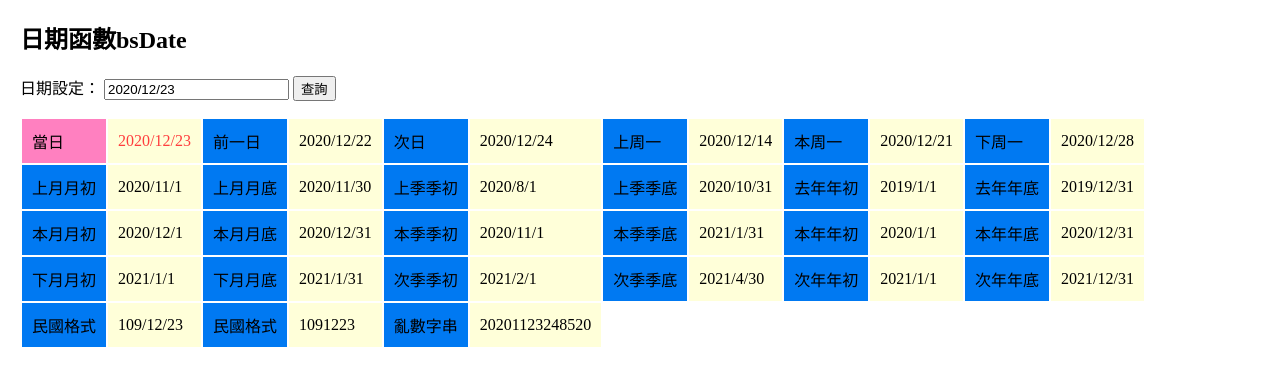
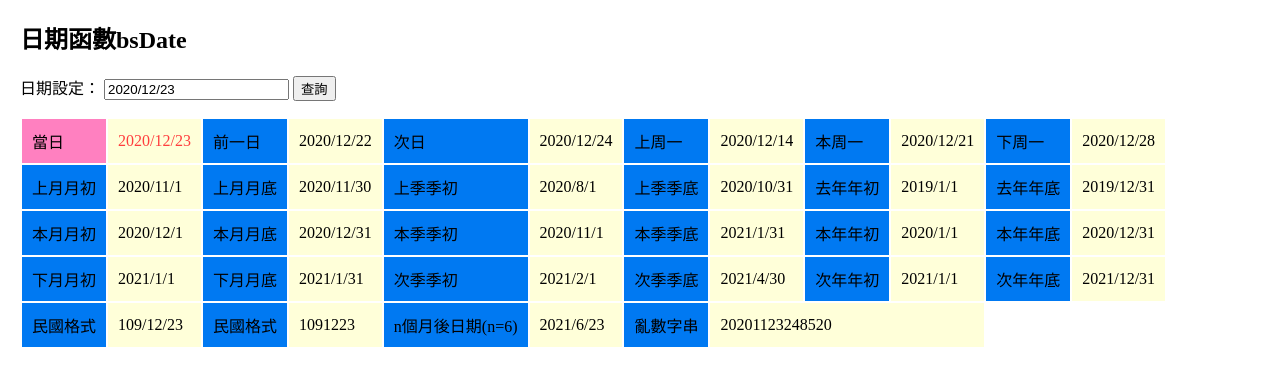
Before and after one commit to cubshuang/bsDate, a plain HTML site: page index.html in a window 1280 px wide. Drawn offline with Linux system fonts and the light colour scheme.

Commit message:
Update index.html

```diff
--- a/index.html
+++ b/index.html
@@ -68,7 +68,8 @@
 				s+="<tr>";
 				s+="<td>民國格式</td><td>" + bsDate.DateToCH(d) + "</td>";
 				s+="<td>民國格式</td><td>" + bsDate.DateToCHStr(d) + "</td>";
-				s+="<td>亂數字串</td><td>" + bsDate.RndNum() + "</td>";
+				s+="<td>n個月後日期(n=6)</td><td>" + bsDate.qryMonthDate(6) + "</td>";
+				s+="<td>亂數字串</td><td colspan='3'>" + bsDate.RndNum() + "</td>";
 				s+="</tr>";
 				s+="</table>";
 				s+="</table>";
```
